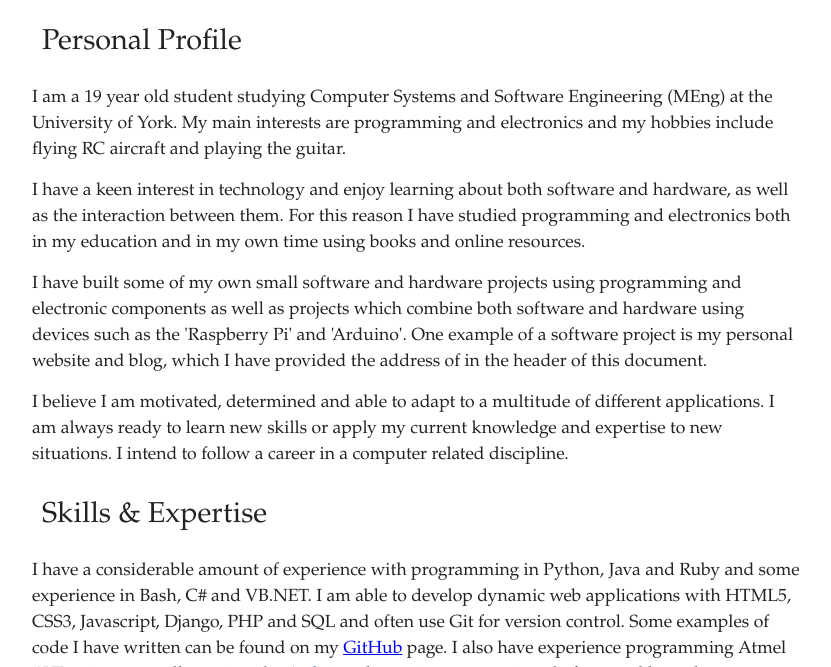
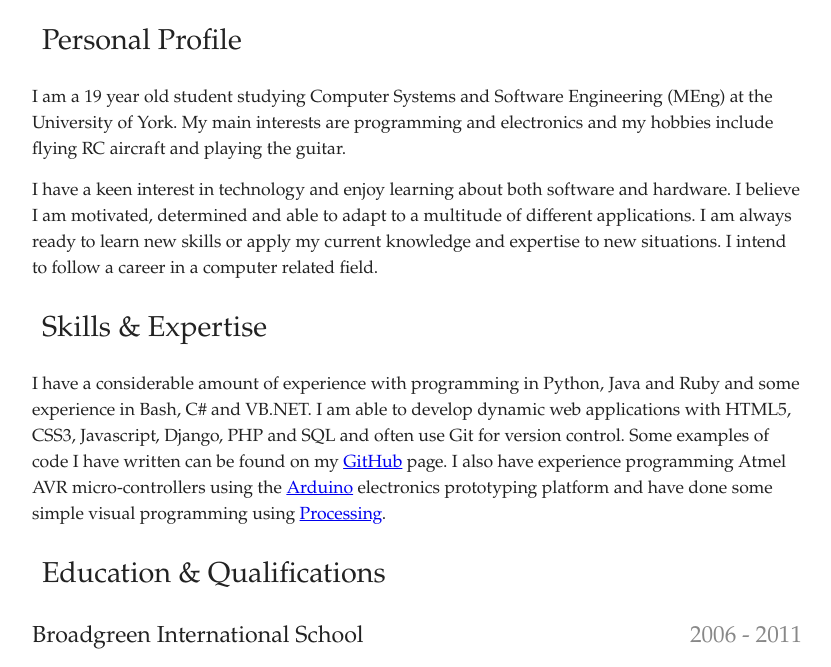
Before and after one commit to sean-duffy/blog-old, a Django app: page /cv/ in a window 1280 px wide. Shown: the part 179-846 px from the top of the page, without its empty margins (223-1054 px from the left). Run offline with Django 3.2, Linux system fonts and the light colour scheme; some web fonts are replaced.

Commit message:
Condensed personal profile in cv

```diff
--- a/blog/templates/main/cv.html
+++ b/blog/templates/main/cv.html
@@ -20,18 +20,9 @@
                 My main interests are programming and electronics and my hobbies include flying RC aircraft and playing the guitar.
 			</p>
 			<p>
-                I have a keen interest in technology and enjoy learning about both software and hardware, as well as the interaction
-                between them. For this reason I have studied programming and electronics both in my education and in my own time using
-                books and online resources.
-			</p>
-			<p>
-                I have built some of my own small software and hardware projects using programming and electronic components as well as
-                projects which combine both software and hardware using devices such as the 'Raspberry Pi' and 'Arduino'. One example of
-                a software project is my personal website and blog, which I have provided the address of in the header of this document.
-			<p>
-                I believe I am motivated, determined and able to adapt to a multitude of different applications. I am always ready to
-                learn new skills or apply my current knowledge and expertise to new situations. I intend to follow a career in a
-                computer related discipline.
+                I have a keen interest in technology and enjoy learning about both software and hardware. I believe I am motivated,
+                determined and able to adapt to a multitude of different applications. I am always ready to learn new skills or apply
+                my current knowledge and expertise to new situations. I intend to follow a career in a computer related field.
 			</p>
 
 			<h2>Skills &amp; Expertise</h2>
```
